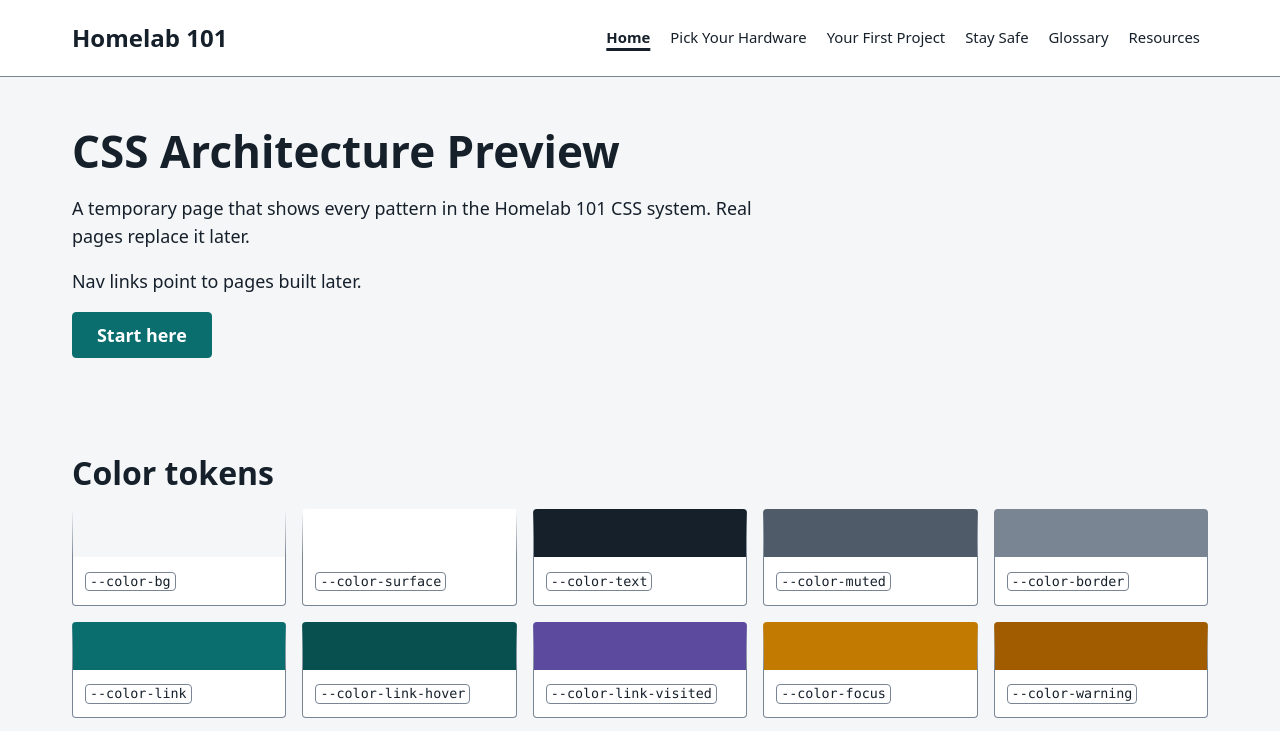
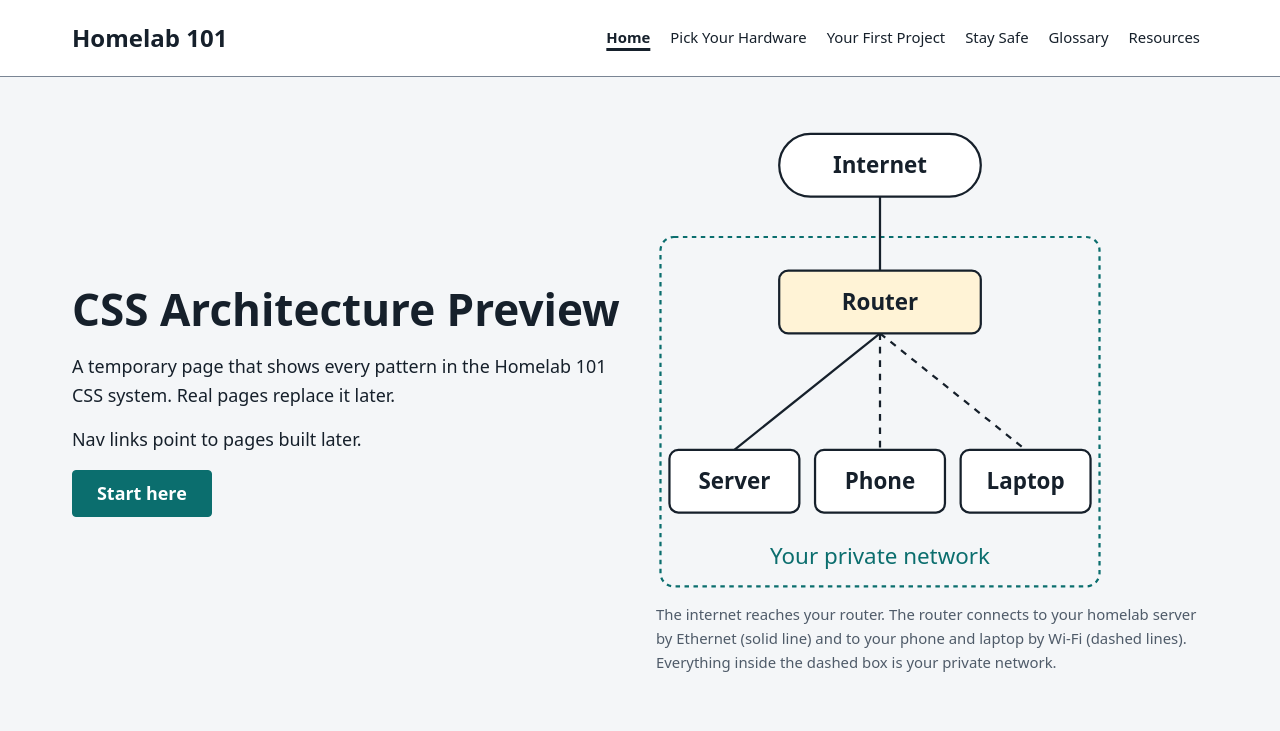
Before and after one commit to vincentrosa1/homelab-101, a plain HTML site: page index.html in a window 1280 px wide. Shown: the top 731 px of the page. Drawn offline with Linux system fonts and the light colour scheme.

Commit message:
Adding network diagram to the intro and fixing typos
Splits the intro text and inline SVG network diagram with .l-split. The SVG has role="img", a title, widht/height, and a viewBox, and the caption describes it in words.

```diff
--- a/css/components.css
+++ b/css/components.css
@@ -286,7 +286,7 @@ width and height on each img reserve the space before it loads */
 }
 
 .diagram__node--router {
-    fill: var(--color-hightlight);
+    fill: var(--color-highlight);
 }
 
 .diagram__link {
@@ -305,10 +305,11 @@ width and height on each img reserve the space before it loads */
     stroke-dasharray: 4 4;
 }
 
-.daigram__label {
+.diagram__label {
     fill: var(--color-text);
     font-size: 20px;
     font-weight: var(--weight-bold);
+    text-anchor: middle;
 }
 
 .diagram__label--zone {
--- a/index.html
+++ b/index.html
@@ -29,8 +29,10 @@
         </header>
 
         <main id="main" class="l-container">
-            <section class="l-section u-flow"
+            <section class="l-section"
             aria-labelledby="intro-title">
+            <div class="l-split">
+                <div class="u-flow">
                 <h1 id="intro-title">CSS Architecture Preview</h1>
                 <p class="u-measure">
                     A temporary page that shows every pattern in the Homelab 101 CSS system.
@@ -40,6 +42,49 @@
                     Nav links point to pages built later.
                 </p>
                 <a class="button" href="#project-media">Start here</a>
+            </div>
+
+            <figure class="figure figure--diagram">
+                <svg class="diagram" viewBox="0 0 400 420"
+                width="400" height="420"
+                role="img" aria-labelledby="net-title">
+                <title id="net-title">How a basic home network connects</title>
+                <rect class="diagram__zone" x="4" y="100"
+                    width="392" height="312" rx="12"/>
+                <line class="diagram__link"
+                    x1="200" y1="64" x2="200" y2="130"/>
+                <line class="diagram__link"
+                    x1="200" y1="186" x2="70" y2="290"/>
+                <line class="diagram__link diagram__link--wifi"
+                    x1="200" y1="186" x2="200" y2="290"/>
+                <line class="diagram__link diagram__link--wifi"
+                    x1="200" y1="186" x2="330" y2="290"/>
+                <rect class="diagram__node" x="110" y="8"
+                    width="180" height="56" rx="28"/>
+                <rect class="diagram__node diagram__node--router"
+                    x="110" y="130" width="180" height="56" rx="8"/>
+                <rect class="diagram__node" x="12" y="290"
+                    width="116" height="56" rx="8"/>
+                <rect class="diagram__node" x="142" y="290"
+                    width="116" height="56" rx="8"/>
+                <rect class="diagram__node" x="272" y="290"
+                    width="116" height="56" rx="8"/>
+                <text class="diagram__label" x="200" y="43">Internet</text>
+                <text class="diagram__label" x="200" y="165">Router</text>
+                <text class="diagram__label" x="70" y="325">Server</text>
+                <text class="diagram__label" x="200" y="325">Phone</text>
+                <text class="diagram__label" x="330" y="325">Laptop</text>
+                <text class="diagram__label diagram__label--zone"
+                   x="200" y="392">Your private network</text>
+            </svg>
+            <figcaption>
+                The internet reaches your router. The router connects to your
+                homelab server by Ethernet (solid line) and to your phone and
+                laptop by Wi-Fi (dashed lines). Everything inside the dashed
+                box is your private network.
+            </figcaption>
+            </figure>
+            </div>
             </section>
 
 
```
Lines whose indentation alone changed are shown as unchanged.
